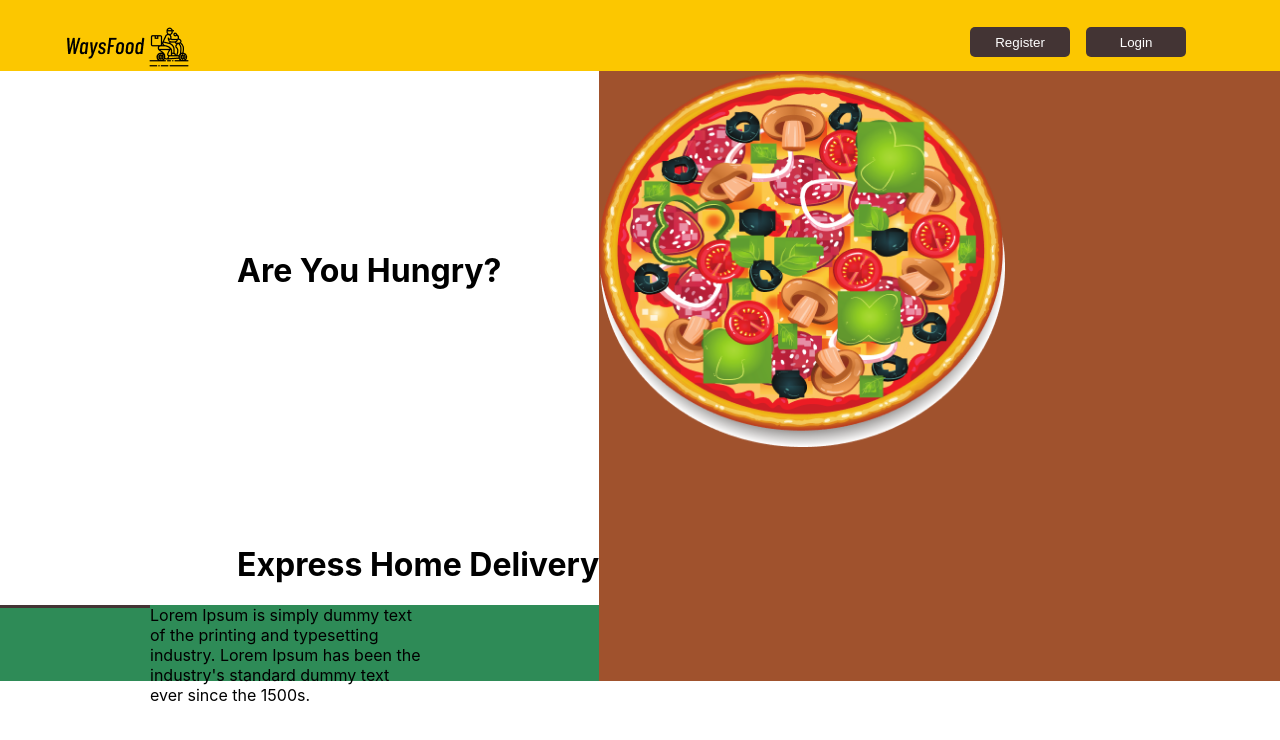
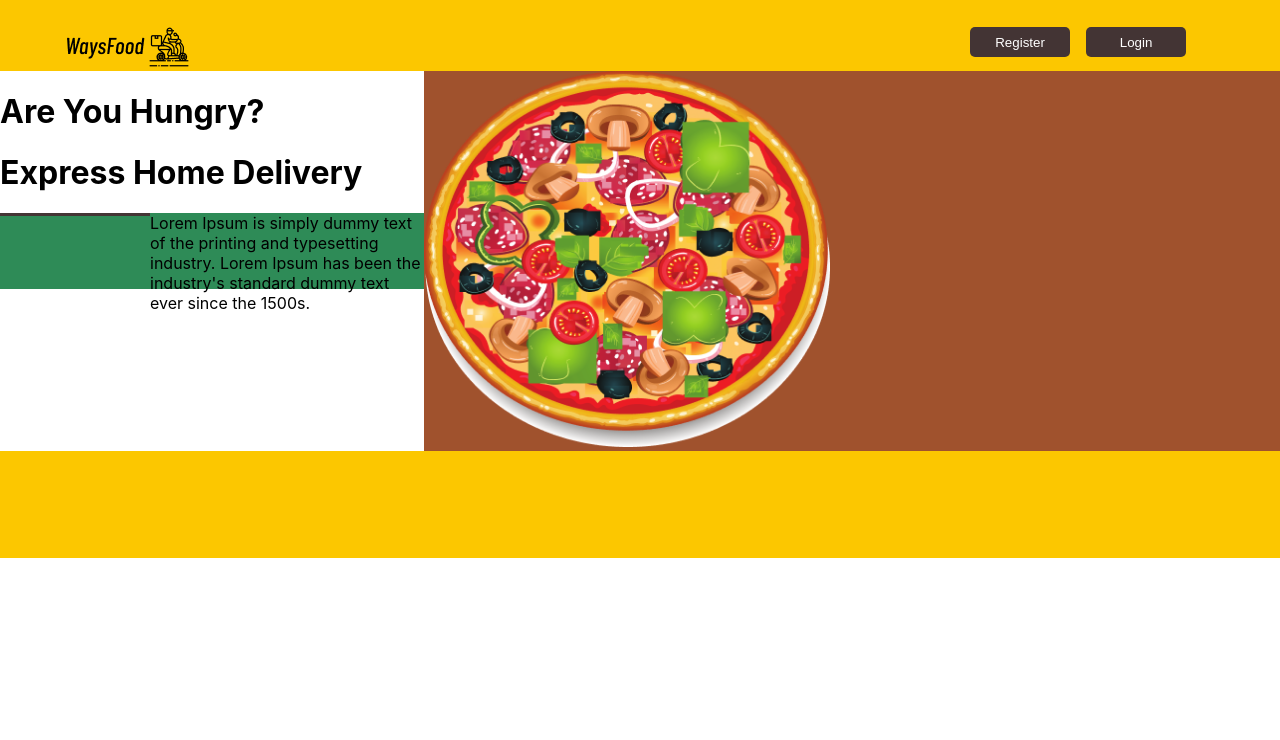
Before and after one commit to rizaruved/waysfood, a React (Create React App) app: page / in a window 1280 px wide. Shown: the top 740 px of the page. Built offline with nearby package versions, Linux system fonts and the light colour scheme.

Commit message:
/ ‘src/App.css’

```diff
--- a/src/App.css
+++ b/src/App.css
@@ -43,13 +43,13 @@
 }
 
 #main-text-1 {
-  margin-top: 180px;
-  margin-left: 237px;
+  top: 180px;
+  left: 237px;
 }
 
 #main-text-2 {
-  margin-top: 255px;
-  margin-left: 237px;
+  top: 255px;
+  left: 237px;
 }
 
 .main-stick {
```
